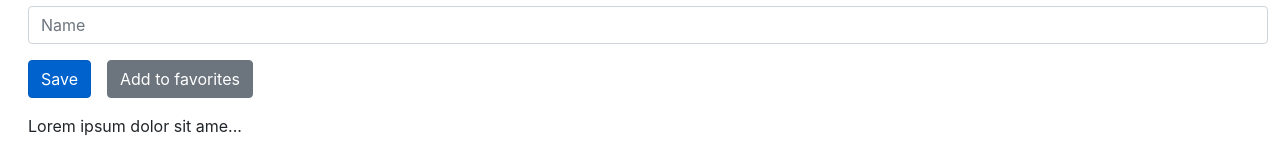
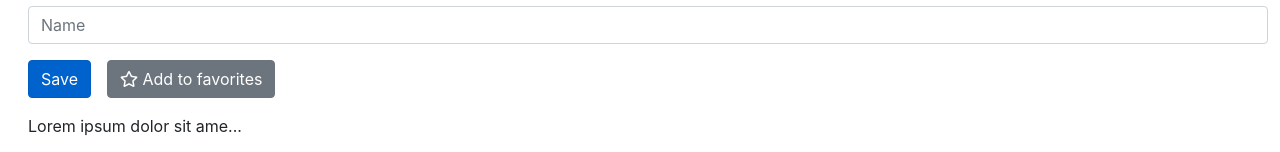
Before and after one commit to eugenesyuk/Angular-practice, an Angular app: page / in a window 1280 px wide. Shown: the part 677-829 px from the top of the page. Built offline with nearby package versions, Linux system fonts and the light colour scheme.

Commit message:
Added font-awesome

```diff
--- a/package.json
+++ b/package.json
@@ -20,6 +20,7 @@
     "@angular/platform-browser": "~7.0.0",
     "@angular/platform-browser-dynamic": "~7.0.0",
     "@angular/router": "~7.0.0",
+    "@fortawesome/fontawesome-free": "^5.5.0",
     "core-js": "^2.5.4",
     "rxjs": "~6.3.3",
     "zone.js": "~0.8.26"
--- a/src/app/author/author.component.html
+++ b/src/app/author/author.component.html
@@ -11,11 +11,11 @@
   <button class="btn btn-secondary mx-2 my-2"
     (click)="toggleFavorite()">
 
-    <i class="glyphicon"
-      [class.glyphicon-star]="isFavorite"
-      [class.glyphicon-star-empty]="!isFavorite"></i>
+    <i class="fa-star"
+      [class.fas]="isSelected"
+      [class.far]="!isSelected"></i>
 
-      {{ (isFavorite) ? 'Remove from favorites' : 'Add to favorites' }}
+      {{ (isSelected) ? 'Remove from favorites' : 'Add to favorites' }}
   </button>
 
 </div>
--- a/src/styles.scss
+++ b/src/styles.scss
@@ -1,4 +1,5 @@
 /* You can add global styles to this file, and also import other style files */
+@import '~@fortawesome/fontawesome-free/css/all.css';
 @import '~bootstrap/dist/css/bootstrap.css';
 
 body {
```
Also changed, not shown: 1 other file (tests, documents, lock files or other folders).
